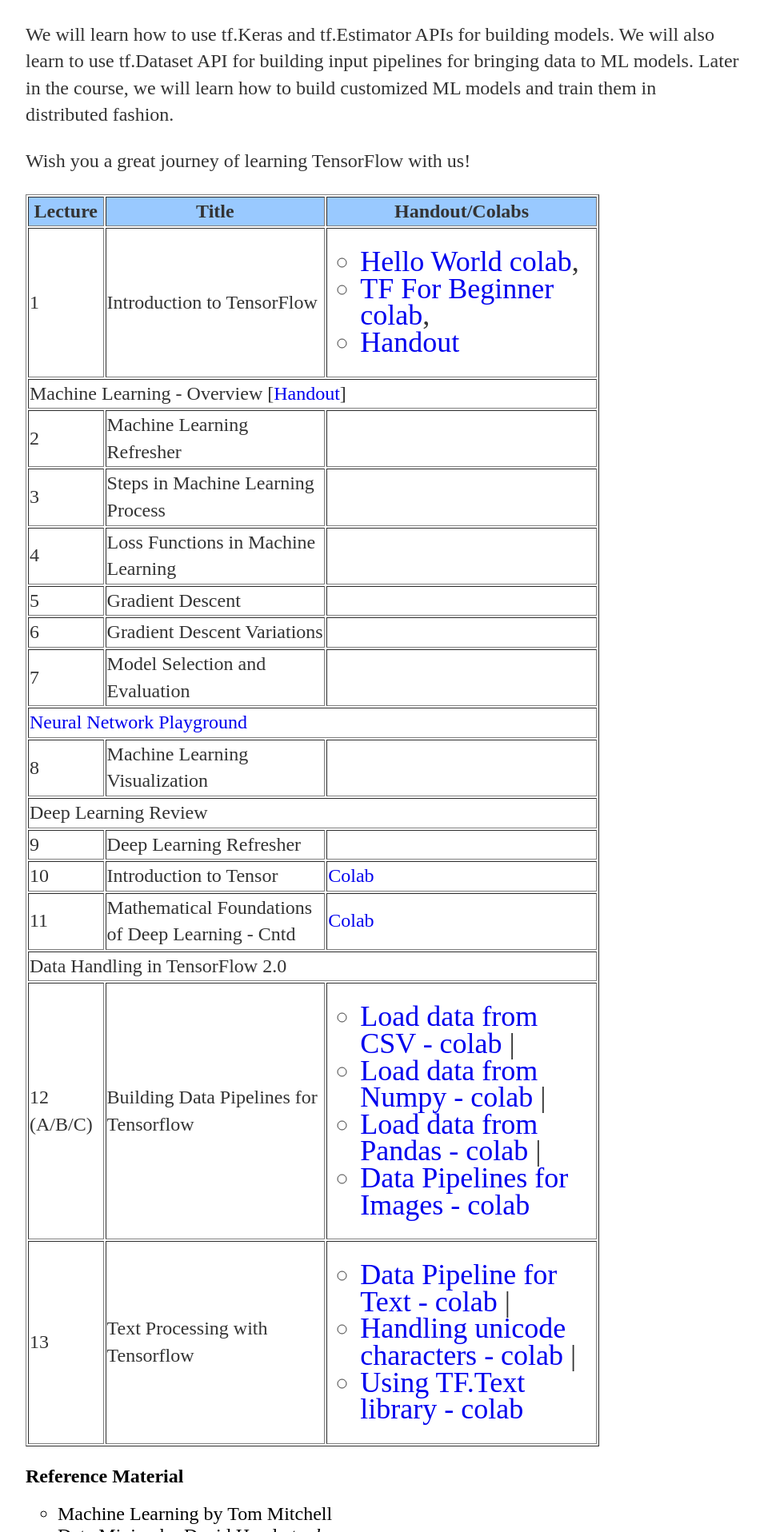
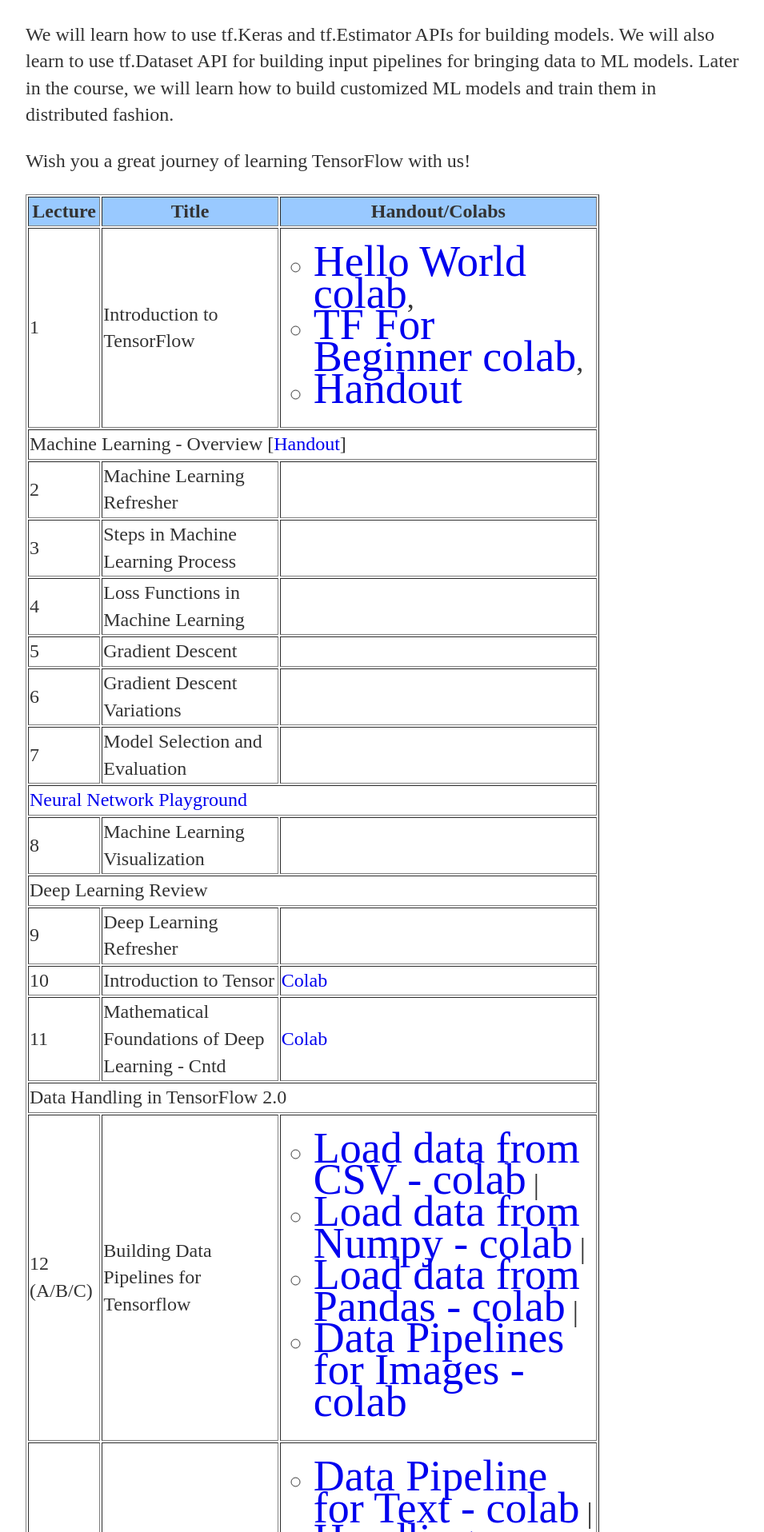
Before and after one commit to tfindiamooc/tfindiamooc.github.io, a Jekyll site: the page built from index.html, in a window 1280 px wide. Shown: the part 586-2502 px from the top of the page at 80% size, without its empty margins (160-1115 px from the left). Built offline with Jekyll 4.4.1, drawn with Linux system fonts in a browser that asks for light colours.

Commit message:
Update main.css

```diff
--- a/css/main.css
+++ b/css/main.css
@@ -42,7 +42,7 @@
     list-style: circle;
     #font-family:'Helvetica', 'Arial', 'Sans-Serif';
 }
-ul li {
+ul li a {
     font-size: 1.5em;
     list-style: circle;
     #font-family:'Helvetica', 'Arial', 'Sans-Serif';
```
